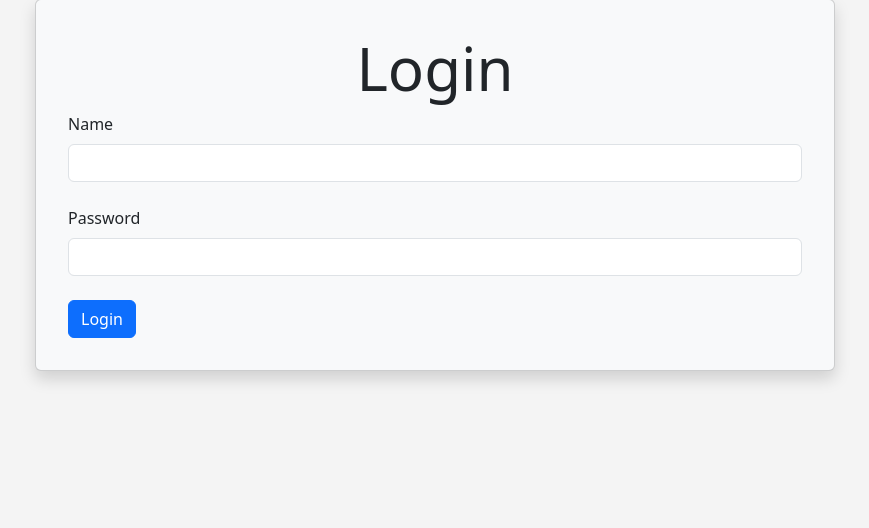
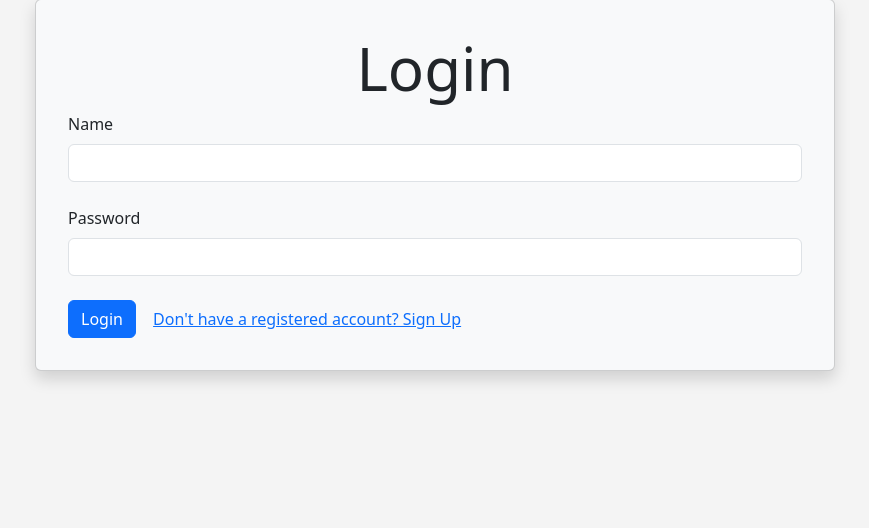
Before and after one commit to ErikBurdett/RoverWeb, a Flask app: page /user/login in a window 1280 px wide. Shown: the part 271-799 px from the top of the page, without its empty margins (205-1074 px from the left). Run offline with Flask 3, Linux system fonts and the light colour scheme; some libraries are stand-ins or nearby versions.

Commit message:
Update login.html

```diff
--- a/api/templates/login.html
+++ b/api/templates/login.html
@@ -26,6 +26,8 @@
 
         {{ form.submit(class="btn btn-primary") }}
 
+        <a href="{{ url_for('login') }}" class="btn btn-link">Don't have a registered account? Sign Up</a>
+
       </form>
   </div>
 </div>
```
